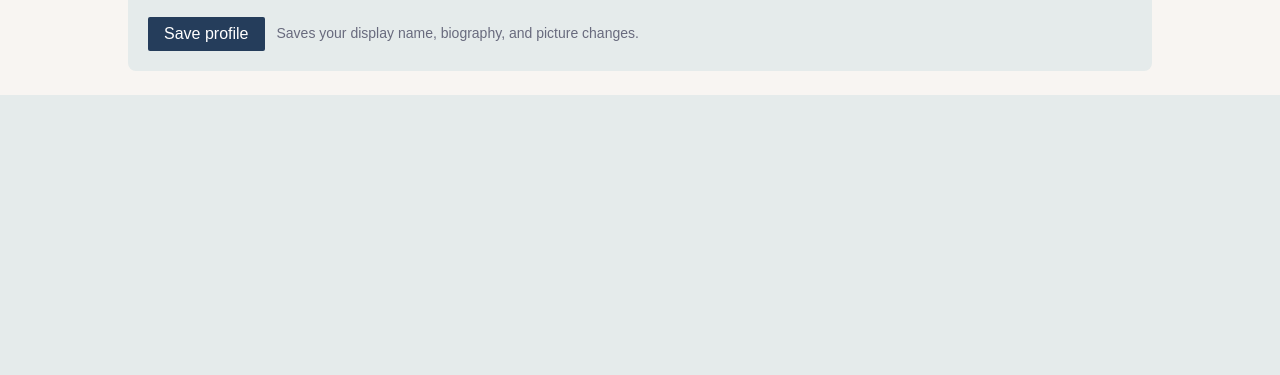
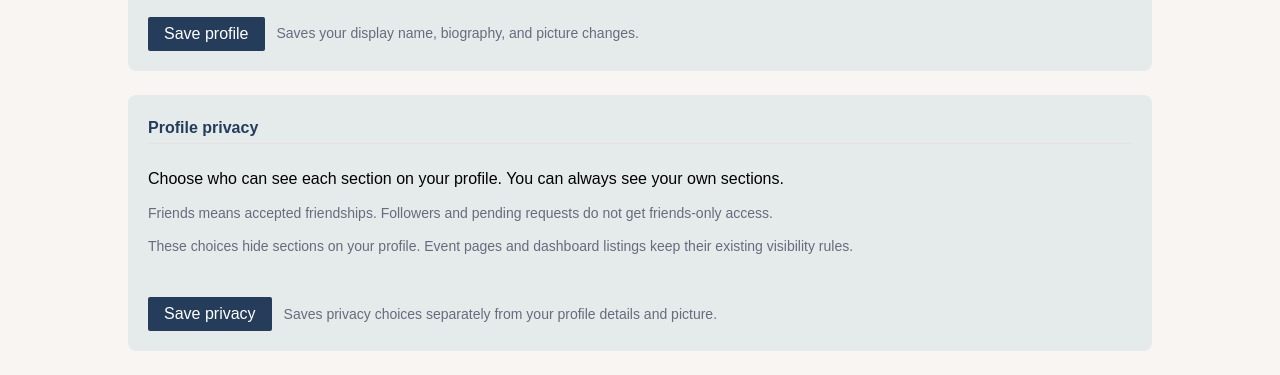
Before and after one commit to CSCI-5117-F26/developing-the-interactive-web-project-1-group-8, a Flask app: template src/developing_the_interactive_web_project_1_group_8/templates/settings.html in a window 1280 px wide. Shown: the part 1251-1626 px from the top of the page. Before the commit the page ends 1346 px from the top, so only its background shows below. Run offline with Flask 3, Linux system fonts and the light colour scheme; the template is opened without the code that fills it, so the values that code supplies are empty; parts of the project's set-up code (start-up, migrations or seed data) failed here and were passed over; some libraries are stand-ins or nearby versions.

Commit message:
profile privacy

```diff
--- a/src/developing_the_interactive_web_project_1_group_8/server.py
+++ b/src/developing_the_interactive_web_project_1_group_8/server.py
@@ -45,6 +45,13 @@ db.setup()
 
 load_dotenv()
 app = Flask(__name__)
+
+PROFILE_PRIVACY_FIELDS = (
+    ("hosted_events_visibility", "Hosted events"),
+    ("attending_events_visibility", "Attending events"),
+    ("friends_visibility", "Friends list and friend count"),
+    ("followers_visibility", "Follower count"),
+)
 
 # Auth0 code based on https://docs.authlib.org/en/stable/oauth2/client/web/flask.html
 app.config.update(
@@ -357,6 +364,8 @@ def set_username():
             user=current_user,
             values=values,
             errors=errors,
+            privacy_fields=PROFILE_PRIVACY_FIELDS,
+            privacy_values=current_user,
         )
 
     return render_template(
@@ -437,39 +446,62 @@ def remove_friend(user_id):
     return redirect(url_for("user", username=other_user["username"]))
 
 
+def can_view_profile_section(visibility, is_owner, is_friend):
+    return is_owner or visibility == "public" or (visibility == "friends" and is_friend)
+
+
 @app.route("/user/<string:username>")
 def user(username):
     profile = db.get_public_user(username)
-
     if profile is None:
         abort(404, "This user does not appear to exist.")
 
     profile_id = profile["id"]
-    profile["followers"] = db.get_follower_count(profile_id)
+    viewer_id = session["profile"]["id"] if "profile" in session else None
+    is_owner = viewer_id == profile_id
     profile["is_following"] = False
     profile["is_blocked"] = False
     profile["is_friend"] = False
 
-    if "profile" in session and db.is_blocked(profile_id, session["profile"]["id"]):
-        # this is deception, we don't want to tell the user that they are blocked, we just want to make it look like the user doesn't exist
-        abort(403, "This user does not appear to exist.")
+    if viewer_id is not None and not is_owner:
+        blocked_by_owner = db.is_blocked(profile_id, viewer_id)
+        blocked_by_viewer = db.is_blocked(viewer_id, profile_id)
+        if blocked_by_owner or blocked_by_viewer:
+            return render_template(
+                "profile_blocked.html",
+                username=username,
+                blocked_by_owner=blocked_by_owner,
+                blocked_by_viewer=blocked_by_viewer,
+            ), 403
+        profile["is_following"] = db.is_following(viewer_id, profile_id)
+        profile["is_friend"] = db.are_friends(viewer_id, profile_id)
 
-    events = db.get_user_events(profile_id)
-    going_events = db.get_user_events_attending(profile_id)
-    friends = db.get_friends(profile_id)
+    friends = None
+    profile["followers"] = None
+    sections = []
+    if can_view_profile_section(
+        profile["friends_visibility"], is_owner, profile["is_friend"]
+    ):
+        friends = db.get_friends(profile_id)
+    if can_view_profile_section(
+        profile["followers_visibility"], is_owner, profile["is_friend"]
+    ):
+        profile["followers"] = db.get_follower_count(profile_id)
+    if can_view_profile_section(
+        profile["hosted_events_visibility"], is_owner, profile["is_friend"]
+    ):
+        sections.append(("Hosted Events", db.get_user_events(profile_id)))
+    if can_view_profile_section(
+        profile["attending_events_visibility"], is_owner, profile["is_friend"]
+    ):
+        sections.append(("Events Going To", db.get_user_events_attending(profile_id)))
+
     friend_link = None
-    sections = [("Hosted Events", events), ("Events Going To", going_events)]
-
-    if "profile" in session:
-        current_user_id = session["profile"]["id"]
-        profile["is_following"] = db.is_following(current_user_id, profile_id)
-        profile["is_blocked"] = db.is_blocked(current_user_id, profile_id)
-        profile["is_friend"] = db.are_friends(current_user_id, profile_id)
-        if current_user_id == profile_id and profile["setup_complete"]:
-            token = friend_link_signer.dumps(profile_id)
-            friend_link = os.environ["APP_BASE_URL"].rstrip("/") + url_for(
-                "friend_invite", token=token
-            )
+    if is_owner and profile["setup_complete"]:
+        token = friend_link_signer.dumps(profile_id)
+        friend_link = os.environ["APP_BASE_URL"].rstrip("/") + url_for(
+            "friend_invite", token=token
+        )
 
     return render_template(
         "user.html",
@@ -581,6 +613,55 @@ def settings():
         user=current_user,
         values=values,
         errors=errors,
+        privacy_fields=PROFILE_PRIVACY_FIELDS,
+        privacy_values=current_user,
+    )
+
+
+@app.post("/account/privacy")
+@requires_auth
+@requires_setup
+def privacy_settings():
+    current_user = db.get_user_from_id(session["profile"]["id"])
+    if current_user is None:
+        session.clear()
+        return redirect(url_for("index"))
+
+    privacy_values = {}
+    errors = []
+    for name, label in PROFILE_PRIVACY_FIELDS:
+        privacy_values[name] = request.form.get(name, "")
+        if privacy_values[name] not in {"public", "friends", "private"}:
+            errors.append("Choose who can see your " + label.lower() + ".")
+
+    if not errors:
+        updated_user = db.update_profile_privacy(
+            current_user["id"],
+            privacy_values["hosted_events_visibility"],
+            privacy_values["attending_events_visibility"],
+            privacy_values["friends_visibility"],
+            privacy_values["followers_visibility"],
+        )
+        if updated_user is None:
+            session.clear()
+            return redirect(url_for("index"))
+        flash("Profile privacy saved.")
+        return redirect(url_for("settings"))
+
+    values = {
+        "username": current_user["username"],
+        "display_name": current_user["display_name"] or "",
+        "bio": current_user["bio"] or "",
+        "profile_pic": current_user["profile_pic"] or "",
+        "delete_avatar": False,
+    }
+    return render_template(
+        "settings.html",
+        user=current_user,
+        values=values,
+        errors=errors,
+        privacy_fields=PROFILE_PRIVACY_FIELDS,
+        privacy_values=privacy_values,
     )
 
 
--- a/src/developing_the_interactive_web_project_1_group_8/templates/settings.html
+++ b/src/developing_the_interactive_web_project_1_group_8/templates/settings.html
@@ -75,6 +75,28 @@
     </div>
   </form>
 
+  <form class="settings-section pure-form pure-form-stacked" method="post" action="{{ url_for('privacy_settings') }}">
+    <input type="hidden" name="csrf_token" value="{{ csrf_token() }}">
+    <fieldset>
+      <legend>Profile privacy</legend>
+      <p>Choose who can see each section on your profile. You can always see your own sections.</p>
+      <p class="pure-form-message">Friends means accepted friendships. Followers and pending requests do not get friends-only access.</p>
+      {% for name, label in privacy_fields %}
+      <label for="{{ name }}">{{ label }}</label>
+      <select class="pure-input-1" id="{{ name }}" name="{{ name }}" required>
+        <option value="public"{% if privacy_values[name] == 'public' %} selected{% endif %}>Everyone</option>
+        <option value="friends"{% if privacy_values[name] == 'friends' %} selected{% endif %}>Friends</option>
+        <option value="private"{% if privacy_values[name] == 'private' %} selected{% endif %}>Only me</option>
+      </select>
+      {% endfor %}
+      <p class="pure-form-message">These choices hide sections on your profile. Event pages and dashboard listings keep their existing visibility rules.</p>
+    </fieldset>
+    <div class="settings-actions">
+      <button class="pure-button pure-button-primary" type="submit">Save privacy</button>
+      <span class="pure-form-message">Saves privacy choices separately from your profile details and picture.</span>
+    </div>
+  </form>
+
 </section>
 {% endblock %}
 
```
Also changed, not shown: src/developing_the_interactive_web_project_1_group_8/api.py (+8 -0 lines), src/developing_the_interactive_web_project_1_group_8/db.py (+48 -19 lines), src/developing_the_interactive_web_project_1_group_8/templates/friend_invite.html (+5 -2 lines), src/developing_the_interactive_web_project_1_group_8/templates/profile_blocked.html (added, +27 -0 lines), src/developing_the_interactive_web_project_1_group_8/templates/user.html (+8 -11 lines).
